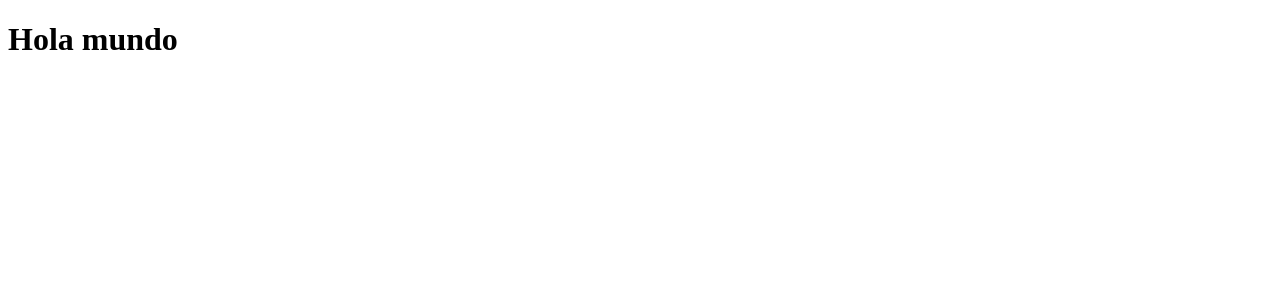
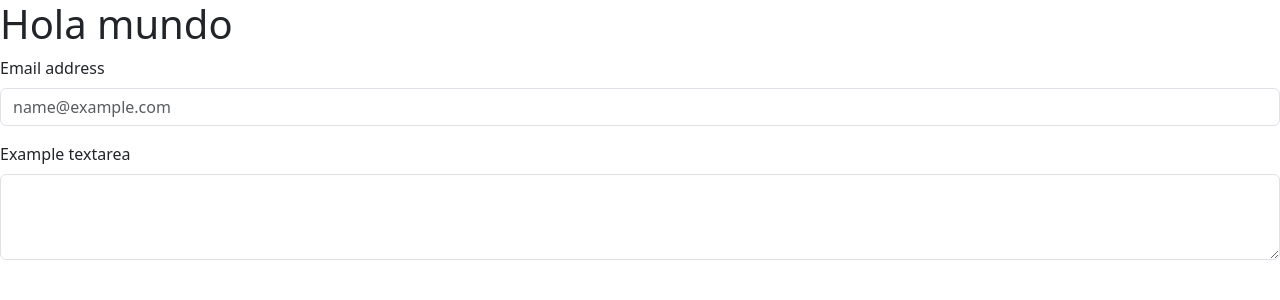
Before and after one commit to rollingcodeschool/listaTareas-c12, a React (Vite) app: page / in a window 1280 px wide. Shown: the top 300 px of the page. Built offline with nearby package versions, Linux system fonts and the light colour scheme.

Commit message:
agregamos la dependencia de react-bootstrap

```diff
--- a/package.json
+++ b/package.json
@@ -10,7 +10,9 @@
     "preview": "vite preview"
   },
   "dependencies": {
+    "bootstrap": "^5.3.6",
     "react": "^19.1.0",
+    "react-bootstrap": "^2.10.10",
     "react-dom": "^19.1.0"
   },
   "devDependencies": {
--- a/src/App.jsx
+++ b/src/App.jsx
@@ -1,8 +1,12 @@
+import 'bootstrap/dist/css/bootstrap.min.css';
+import FormularioTarea from './components/FormularioTarea';
+
 function App() {
 
   return (
     <>
      <h1>Hola mundo</h1>
+     <FormularioTarea></FormularioTarea>
     </>
   )
 }
--- /dev/null
+++ b/src/components/FormularioTarea.jsx
@@ -0,0 +1,18 @@
+import Form from 'react-bootstrap/Form';
+
+const FormularioTarea = () => {
+  return (
+    <Form>
+      <Form.Group className="mb-3" controlId="exampleForm.ControlInput1">
+        <Form.Label>Email address</Form.Label>
+        <Form.Control type="email" placeholder="name@example.com" />
+      </Form.Group>
+      <Form.Group className="mb-3" controlId="exampleForm.ControlTextarea1">
+        <Form.Label>Example textarea</Form.Label>
+        <Form.Control as="textarea" rows={3} />
+      </Form.Group>
+    </Form>
+  );
+};
+
+export default FormularioTarea;
```
Also changed, not shown: src/components/ItemTarea.jsx (added, +9 -0 lines), src/components/ListaTareas.jsx (added, +9 -0 lines), 1 other file (tests, documents, lock files or other folders).
